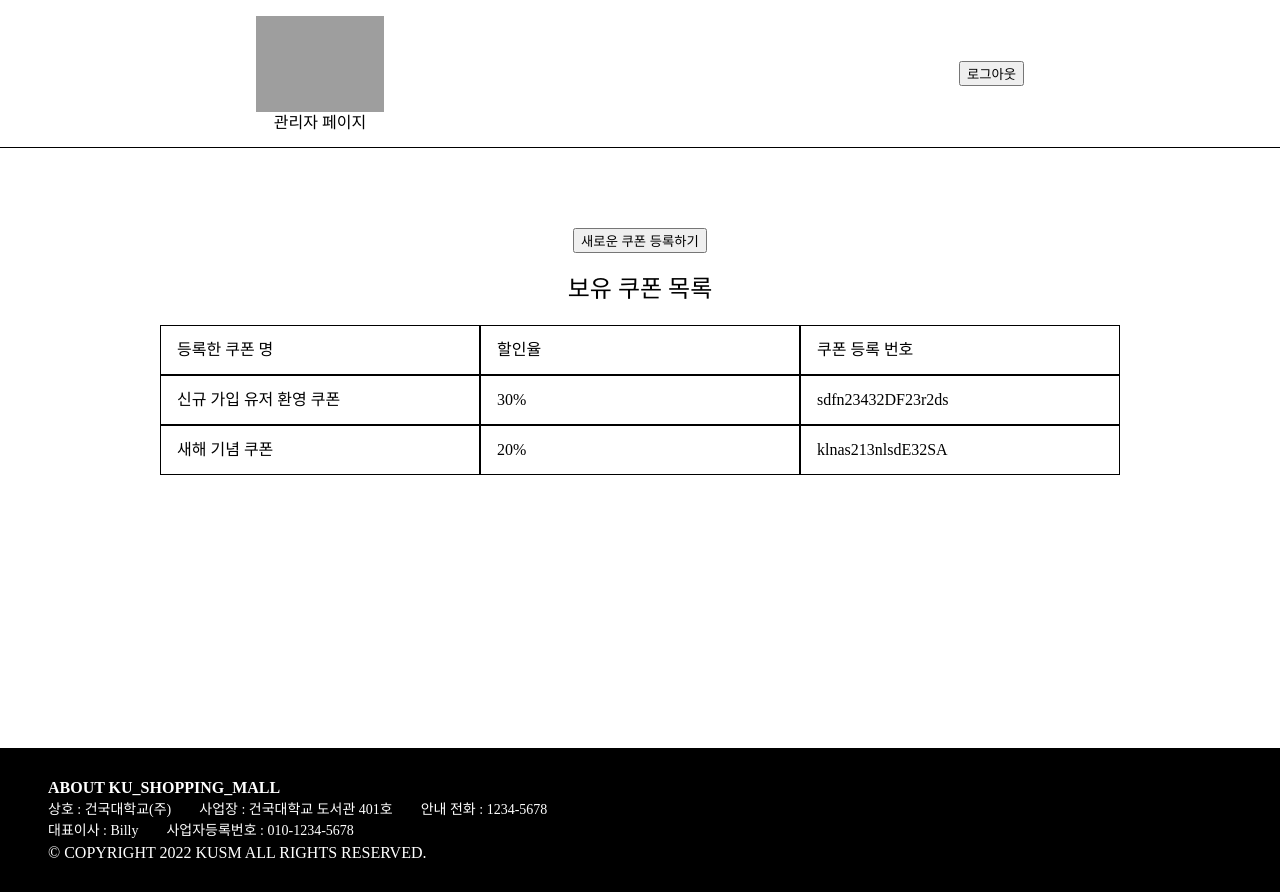
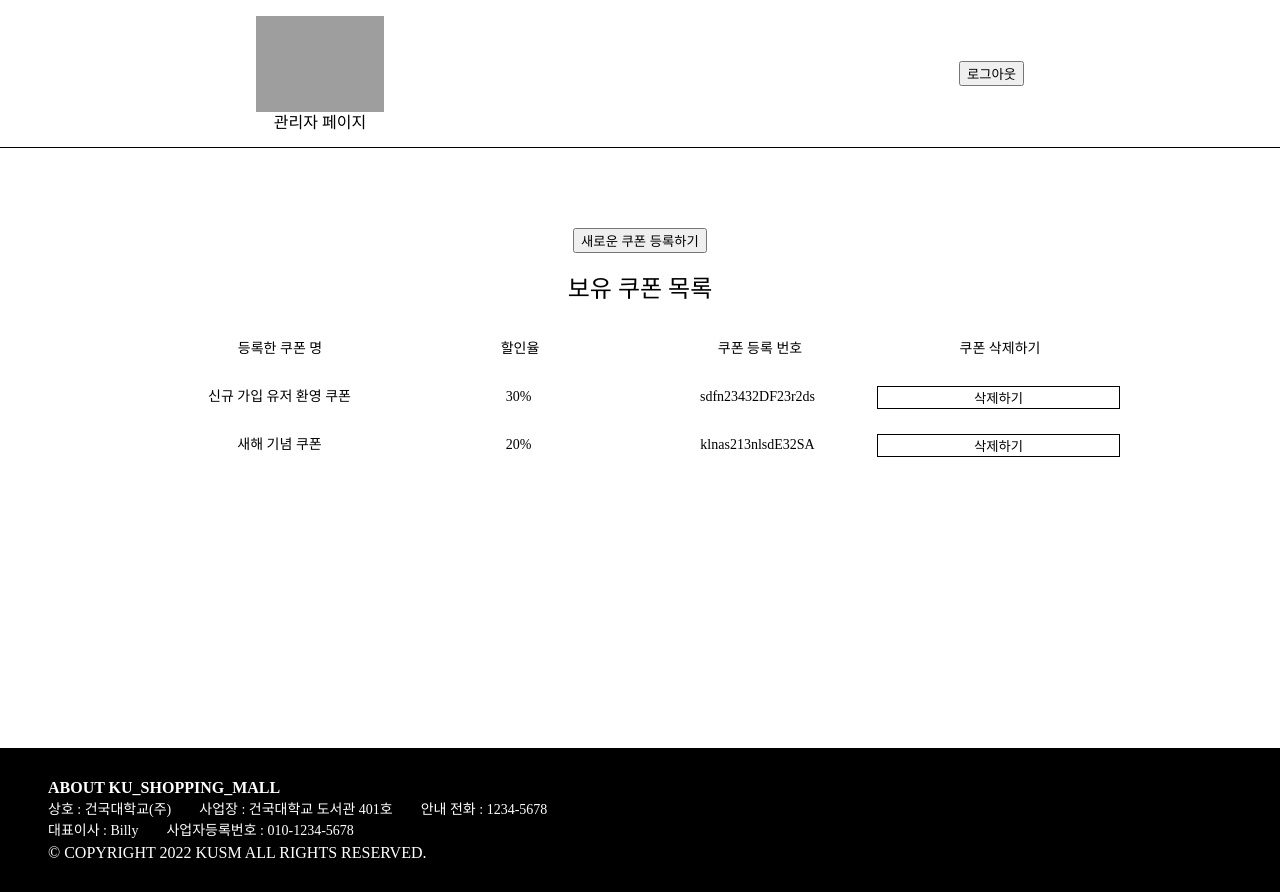
Before and after one commit to Konkuk-Toy-Project/KUNA-client, a React (Create React App) app: page /coupons in a window 1280 px wide. Built offline with nearby package versions, Linux system fonts and the light colour scheme; grey boxes are pictures that could not be loaded; what recoil-persist would draw is missing.

Commit message:
feat: 관리자 페이지 쿠폰 삭제하기 및 추가, 삭제 시 확인차 메세지 출력

```diff
--- a/src/components/owner/Coupon/AddCouponPopUp/AddCouponPopUp.jsx
+++ b/src/components/owner/Coupon/AddCouponPopUp/AddCouponPopUp.jsx
@@ -45,9 +45,11 @@ const AddCouponPopUp = () => {
   };
 
   const onClickSubmit = () => {
-    addCoupon();
-    alert("쿠폰이 추가되었습니다.");
-    setShowCouponPopUp(false);
+    if (window.confirm("쿠폰을 등록하시겠습니까?")) {
+      addCoupon();
+      alert("쿠폰이 추가되었습니다.");
+      setShowCouponPopUp(false);
+    }
   };
 
   return (
--- a/src/pages/owner/OwnerCouponPage.jsx
+++ b/src/pages/owner/OwnerCouponPage.jsx
@@ -1,5 +1,5 @@
 import React from "react";
-import { useRecoilState, useRecoilValue } from "recoil";
+import { useRecoilState } from "recoil";
 import styled from "styled-components";
 import AddCouponPopUp from "../../components/owner/Coupon/AddCouponPopUp/AddCouponPopUp";
 import {
@@ -28,35 +28,67 @@ const CouponWrapper = styled.div`
 `;
 
 const Description = styled.p`
-  font-size: 16px;
+  font-size: 14px;
   width: 100%;
+  height: 20px;
   padding: 1em;
+  text-align: center;
+  line-height: 20px;
+`;
+
+const DeleteButton = styled.button`
+  border: 0;
+  outline: 0;
+  background-color: transparent;
+  width: 110%;
   border: 1px solid black;
+  cursor: pointer;
 `;
 
 const OwnerCouponPage = () => {
-  const enrolledCoupons = useRecoilValue(enrolledCouponState);
+  const [enrolledCoupons, setEnrolledCoupons] =
+    useRecoilState(enrolledCouponState);
   const [showCouponPopUp, setShowCouponPopUp] =
     useRecoilState(showCouponPopUpState);
 
-  const onClickAddCoupon = () => {
+  const onClickAdd = () => {
     setShowCouponPopUp(true);
+  };
+
+  const onClickDelete = (coupon) => {
+    if (window.confirm(`${coupon.name}을 삭제하시겠습니까?`)) {
+      if (
+        window.confirm(
+          "쿠폰을 삭제하면 다시 복구할 수 없습니다. 정말 삭제 하시겠습니까?"
+        )
+      ) {
+        const filterClickedCoupon = enrolledCoupons.filter(
+          (current) => current.name !== coupon.name
+        );
+        setEnrolledCoupons(filterClickedCoupon);
+        alert("제품이 삭제되었습니다.");
+      }
+    }
   };
 
   return (
     <OwnerCouponPageWrapper>
-      <button onClick={onClickAddCoupon}>새로운 쿠폰 등록하기</button>
+      <button onClick={onClickAdd}>새로운 쿠폰 등록하기</button>
       <Title>보유 쿠폰 목록</Title>
       <CouponWrapper>
         <Description>등록한 쿠폰 명</Description>
         <Description>할인율</Description>
         <Description>쿠폰 등록 번호</Description>
+        <Description>쿠폰 삭제하기</Description>
       </CouponWrapper>
       {enrolledCoupons.map((coupon) => (
         <CouponWrapper key={coupon.id}>
           <Description>{coupon.name}</Description>
           <Description>{coupon.discount}%</Description>
           <Description>{coupon.enrollNumber}</Description>
+          <DeleteButton onClick={() => onClickDelete(coupon)}>
+            삭제하기
+          </DeleteButton>
         </CouponWrapper>
       ))}
       {showCouponPopUp && <AddCouponPopUp />}
```
